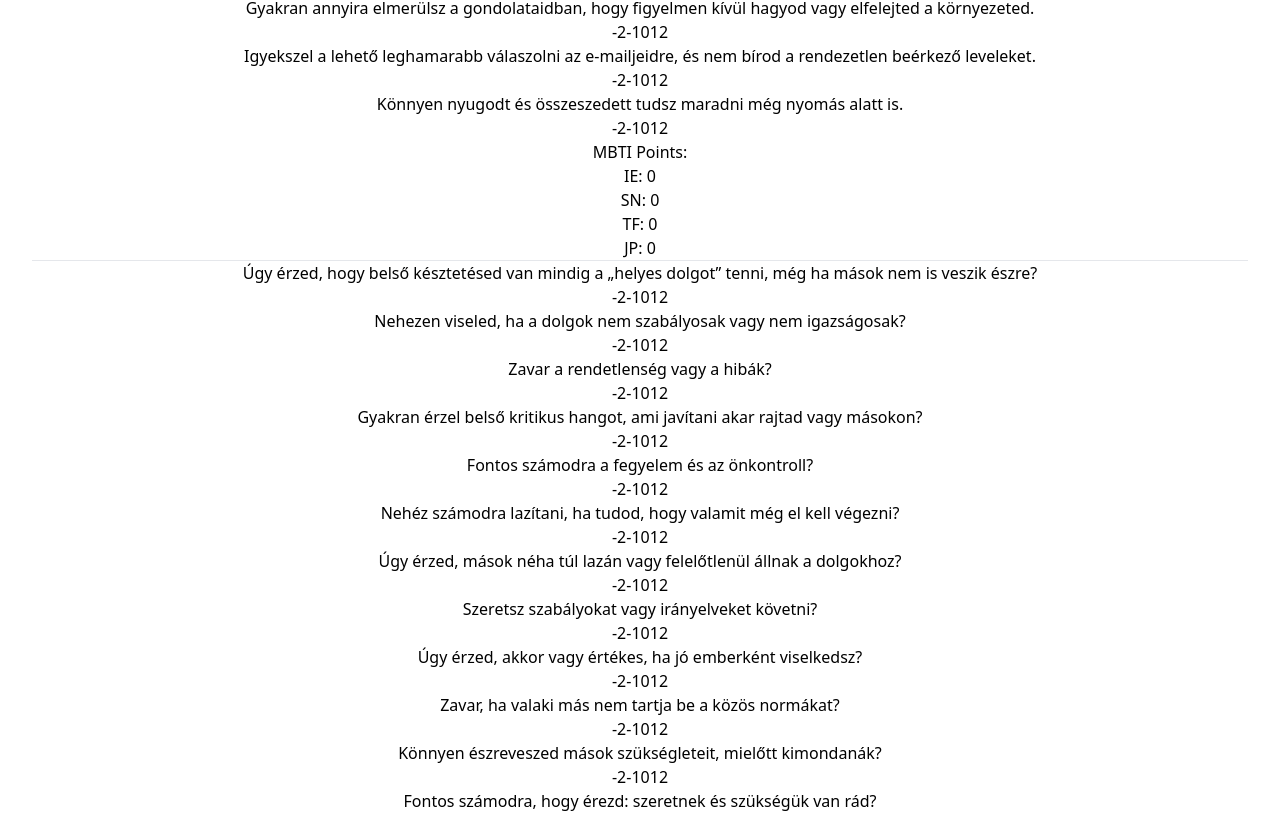
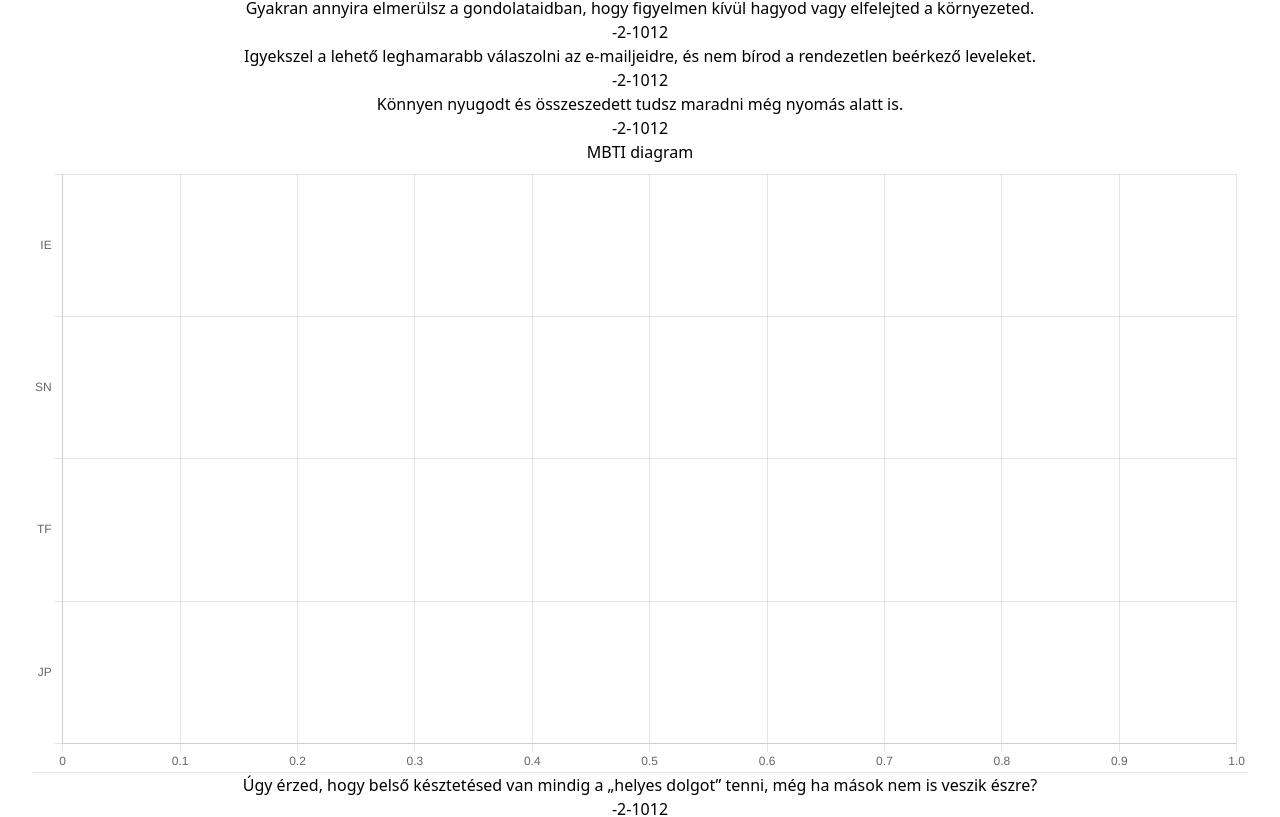
Before and after one commit to BiRo96/personality-test, a React (Vite) app: page /#/test in a window 1280 px wide. Shown: the part 1692-2509 px from the top of the page. Built offline with nearby package versions, Linux system fonts and the light colour scheme.

Commit message:
add BarChart and PieChart components to TestForm for visual representation of points

```diff
--- /dev/null
+++ b/src/components/bar_chart.jsx
@@ -0,0 +1,48 @@
+import { Bar } from "react-chartjs-2";
+import { Chart as ChartJS, CategoryScale, LinearScale, BarElement, Title, Tooltip, Legend } from "chart.js";
+
+
+export default function BarChart({ name, points }) {
+
+    ChartJS.register(CategoryScale, LinearScale, BarElement, Title, Tooltip, Legend);
+
+    const data = {
+        labels: Object.keys(points),
+        datasets: [
+            {
+                label: `${name} diagram`,
+                data: Object.values(points),
+                backgroundColor: [
+                    "#0088FE",
+                    "#00C49F",
+                    "#FFBB28",
+                    "#FF8042",
+                    "#A28CFE",
+                    "#FE6F9E",
+                    "#8CFEA1",
+                    "#FEF38C",
+                    "#FE8CDA"
+                ],
+                borderColor: "#fff",
+                borderWidth: 2,
+            },
+        ],
+    };
+
+    const options = {
+        indexAxis: "y", // horizontal bar chart
+        responsive: true,
+        plugins: {
+            legend: {
+                position: "",
+            },
+        },
+    };
+
+    return (
+        <div style={{ margin: "0 auto" }}>
+            <h2>{name} diagram</h2>
+            <Bar data={data} options={options} />
+        </div>
+    );
+}
--- /dev/null
+++ b/src/components/pie_chart.jsx
@@ -0,0 +1,53 @@
+import { Pie } from "react-chartjs-2";
+import { Chart as ChartJS, ArcElement, Tooltip, Legend } from "chart.js";
+
+
+
+export default function PieChart({name, points}) {
+    // Chart.js modulok regisztrálása
+    ChartJS.register(ArcElement, Tooltip, Legend);
+
+    const data = {
+        labels: Object.keys(points),
+        datasets: [
+            {
+                label: {name} + " diagram",
+                data: Object.values(points),
+                backgroundColor: [
+                    "#0088FE",
+                    "#00C49F",
+                    "#FFBB28",
+                    "#FF8042",
+                    "#A28CFE",
+                    "#FE6F9E",
+                    "#8CFEA1",
+                    "#FEF38C",
+                    "#FE8CDA"
+                ],
+                borderColor: "#fff",
+                borderWidth: 2,
+            },
+        ],
+    };
+
+    const options = {
+        responsive: true,
+        plugins: {
+            legend: {
+                position: "",
+            },
+            tooltip: {
+                callbacks: {
+                    label: "",
+                },
+            },
+        },
+    };
+
+    return (
+        <div style={{ margin: "0 auto" }}>
+            <h2>{name} diagram</h2>
+            <Pie data={data} options={options} />
+        </div>
+    );
+}
--- a/src/partials/TestForm.jsx
+++ b/src/partials/TestForm.jsx
@@ -1,4 +1,6 @@
 import Likert from "../components/likert"
+import PieChart from "../components/pie_chart"
+import BarChart from "../components/bar_chart"
 
 function TestForm(
     {
@@ -9,6 +11,15 @@
         points
     }
 ) {
+
+    function renderChart() {
+        if (name === "MBTI") {
+            return <BarChart name={name} points={points} />
+        } else if (name === "Enneagram") {
+            return <PieChart name={name} points={points} />
+        }
+    }
+
     return (
         <div className='flex flex-row'>
 
@@ -21,12 +32,9 @@
                 ))}
             </div>
 
-            <div className='flex flex-col min-w-60'>
+            <div className='flex flex-col w-60'>
                 <div className='sticky top-0 pt-5'>
-                    {name} Points:
-                    {Object.keys(points).map((key) => (
-                        <p key={key}>{key}: {points[key]}</p>
-                    ))}
+                    {renderChart()}
                 </div>
             </div>
 
```
